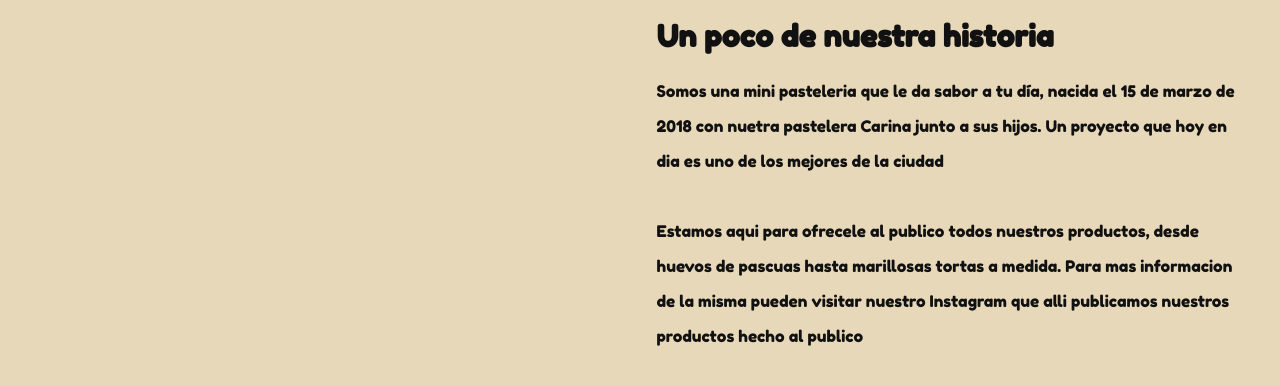
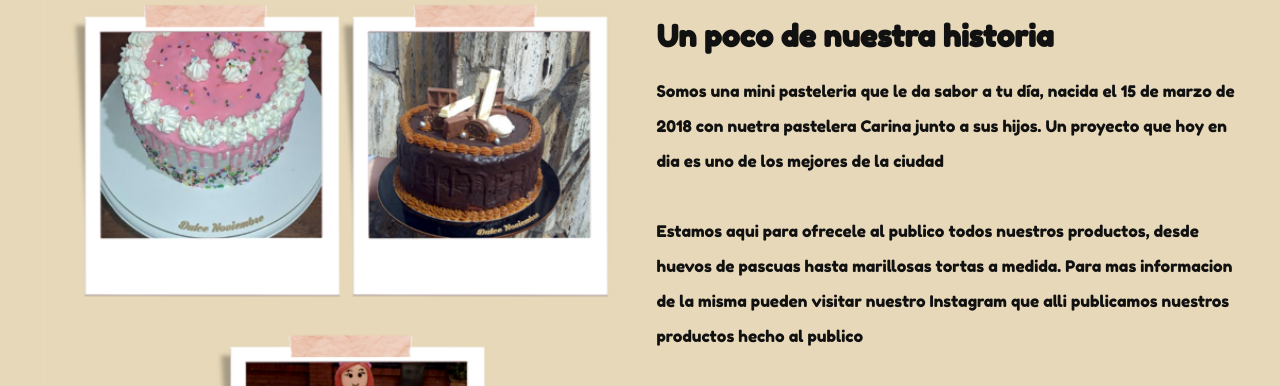
Before and after one commit to AgustinCapuano/DulceNoviembre, a website: page Pages/Sobrenosotros.html in a window 1280 px wide. Shown: the part 831-1217 px from the top of the page. Drawn offline with nearby package versions, Linux system fonts and the light colour scheme; files that its build step writes are made by us from their sources; the site is published under a folder, as on GitHub Pages, so addresses that start at the root find nothing.

Commit message:
arreglando sobre nosotros

```diff
--- a/Pages/Sobrenosotros.html
+++ b/Pages/Sobrenosotros.html
@@ -82,7 +82,7 @@
 
 <section class="about">
     <div class="about-us">
-        <img class="sobre" src="/imagenes/SSOBBRE.PNG" alt="">
+        <img class="sobre" src="../imagenes/SSOBBRE.PNG" alt="">
         <div class="all-text">
             <h4>Sobre Nosotros</h4>
             <h1>Un poco de nuestra historia</h1>
```
